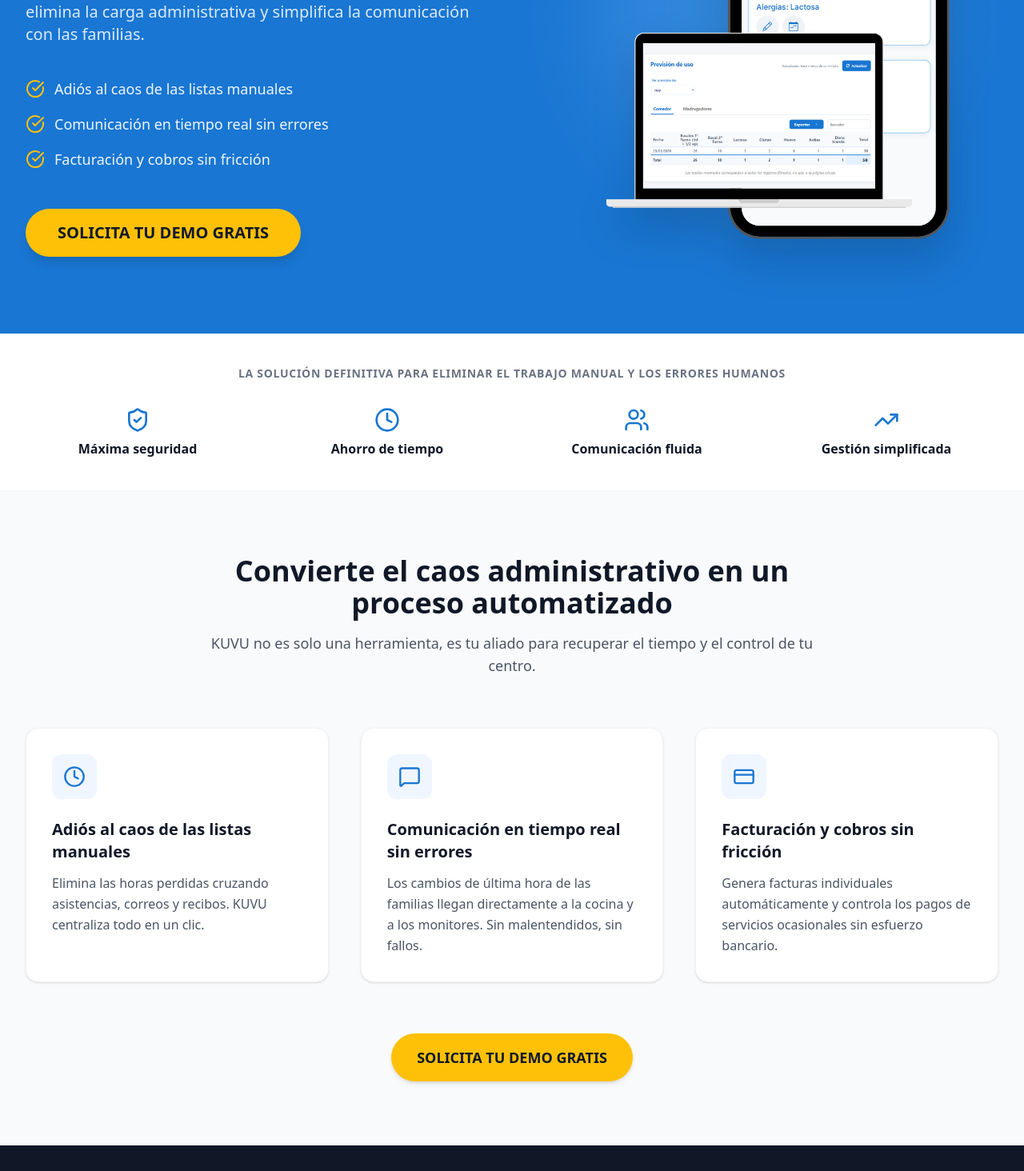
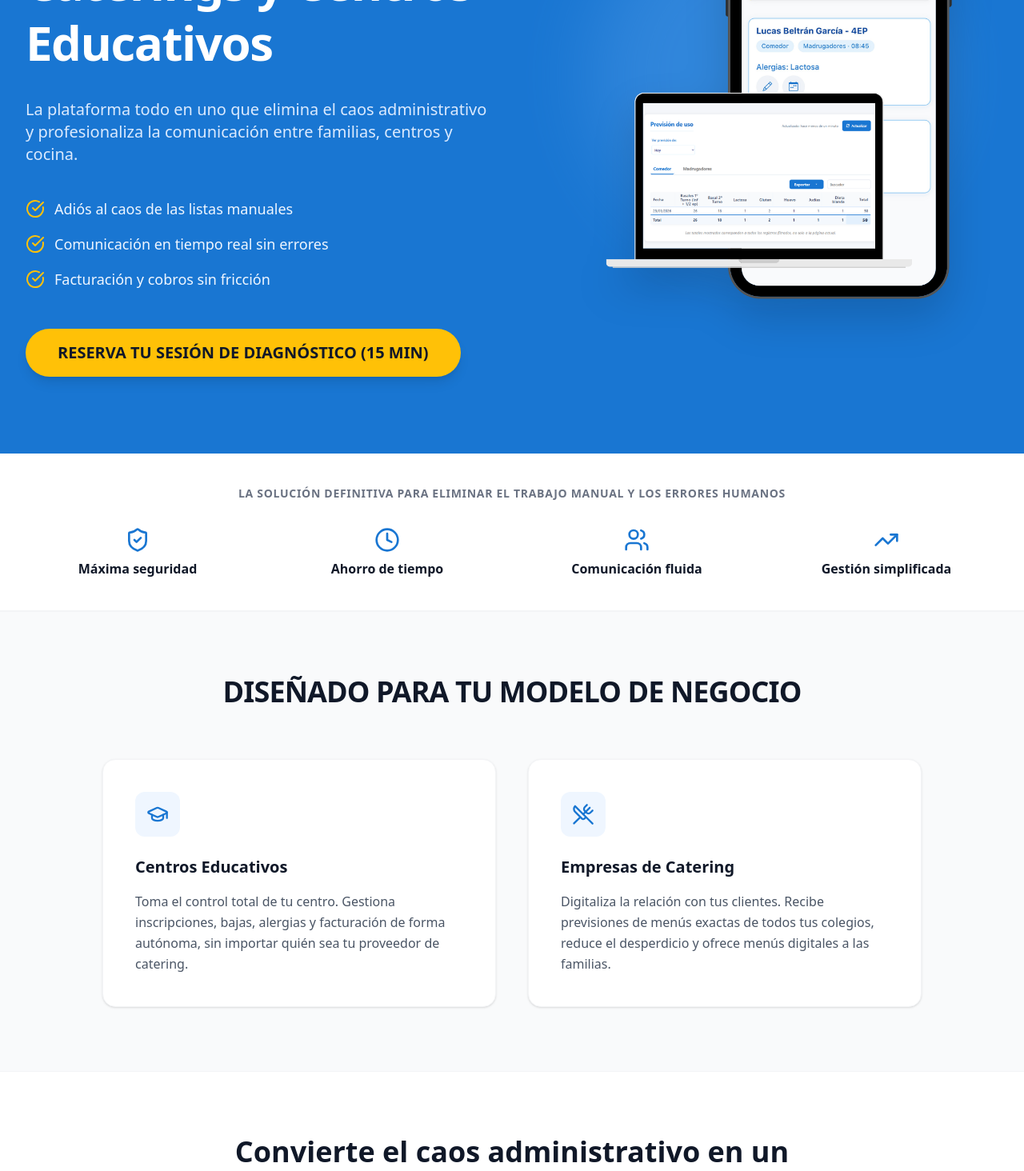
Before and after one commit to andreacb1995/kuvu-landing-page, a React (Vite) app: page / in a window 1280 px wide. Shown: the part 460-1924 px from the top of the page at 80% size. Built offline with nearby package versions, Linux system fonts and the light colour scheme; no server answers.

Commit message:
cambios copy

```diff
--- a/src/App.tsx
+++ b/src/App.tsx
@@ -4,7 +4,18 @@
  */
 
 import { useState, useEffect, useRef, type FormEvent } from 'react';
-import { CheckCircle, Clock, MessageSquare, CreditCard, Star, ShieldCheck, TrendingUp, Users } from 'lucide-react';
+import {
+  CheckCircle,
+  Clock,
+  MessageSquare,
+  Star,
+  ShieldCheck,
+  TrendingUp,
+  Users,
+  GraduationCap,
+  UtensilsCrossed,
+  Smartphone,
+} from 'lucide-react';
 
 const WHATSAPP_LINK = "https://wa.me/34621038812?text=Hola%20Kuvu,%20nos%20gustar%C3%ADa%20recibir%20informaci%C3%B3n%20sobre%20la%20plataforma%20para%20nuestro%20centro%20educativo.";
 
@@ -194,10 +205,10 @@ export default function App() {
             {/* Left Column */}
             <div className="space-y-8">
               <h1 className="text-4xl sm:text-5xl lg:text-6xl font-extrabold tracking-tight leading-tight">
-                TOMA EL CONTROL DE TU CENTRO CON KUVU
+                Software de Gestión Integral para Comedores, Caterings y Centros Educativos
               </h1>
               <p className="text-lg sm:text-xl text-blue-100 max-w-2xl">
-                La plataforma todo en uno para centros educativos que elimina la carga administrativa y simplifica la comunicación con las familias.
+                La plataforma todo en uno que elimina el caos administrativo y profesionaliza la comunicación entre familias, centros y cocina.
               </p>
 
               {/* Quick Benefits */}
@@ -225,7 +236,7 @@ export default function App() {
                   rel="noopener noreferrer"
                   className="block sm:inline-block w-full sm:w-auto text-center bg-[#ffc107] text-gray-900 font-bold text-lg sm:text-xl py-4 px-8 sm:px-10 rounded-full hover:bg-yellow-400 transition-colors shadow-lg hover:shadow-xl transform hover:-translate-y-1"
                 >
-                  SOLICITA TU DEMO GRATIS
+                  RESERVA TU SESIÓN DE DIAGNÓSTICO (15 MIN)
                 </a>
               </div>
             </div>
@@ -236,7 +247,7 @@ export default function App() {
               <div className="absolute inset-0 bg-blue-300 blur-3xl rounded-full opacity-20 transform scale-75"></div>
               <img
                 src="/mockups-colegios.png"
-                alt="Plataforma KUVU en dispositivos"
+                alt="Kuvu: software de gestión para comedores escolares, caterings y centros educativos"
                 className="relative z-10 object-contain w-full max-w-md lg:max-w-none max-h-[400px] sm:max-h-[500px] lg:max-h-[600px] drop-shadow-2xl hover:scale-105 transition-transform duration-700 ease-out"
               />
             </div>
@@ -271,8 +282,37 @@ export default function App() {
         </div>
       </section>
 
+      {/* Modelo de negocio: centros vs catering */}
+      <section className="py-20 bg-gray-50 border-t border-gray-100">
+        <div className="max-w-7xl mx-auto px-4 sm:px-6 lg:px-8">
+          <h2 className="text-2xl sm:text-3xl md:text-4xl font-bold text-gray-900 text-center mb-12 md:mb-16 tracking-tight">
+            DISEÑADO PARA TU MODELO DE NEGOCIO
+          </h2>
+          <div className="grid grid-cols-1 md:grid-cols-2 gap-10 max-w-5xl mx-auto">
+            <div className="bg-white p-8 md:p-10 rounded-2xl shadow-sm border border-gray-100 hover:shadow-md transition-shadow">
+              <div className="w-14 h-14 bg-blue-50 rounded-xl flex items-center justify-center mb-6">
+                <GraduationCap className="w-7 h-7 text-[#1976d2]" />
+              </div>
+              <h3 className="text-xl font-bold text-gray-900 mb-4">Centros Educativos</h3>
+              <p className="text-gray-600 leading-relaxed">
+                Toma el control total de tu centro. Gestiona inscripciones, bajas, alergias y facturación de forma autónoma, sin importar quién sea tu proveedor de catering.
+              </p>
+            </div>
+            <div className="bg-white p-8 md:p-10 rounded-2xl shadow-sm border border-gray-100 hover:shadow-md transition-shadow">
+              <div className="w-14 h-14 bg-blue-50 rounded-xl flex items-center justify-center mb-6">
+                <UtensilsCrossed className="w-7 h-7 text-[#1976d2]" />
+              </div>
+              <h3 className="text-xl font-bold text-gray-900 mb-4">Empresas de Catering</h3>
+              <p className="text-gray-600 leading-relaxed">
+                Digitaliza la relación con tus clientes. Recibe previsiones de menús exactas de todos tus colegios, reduce el desperdicio y ofrece menús digitales a las familias.
+              </p>
+            </div>
+          </div>
+        </div>
+      </section>
+
       {/* Benefits Section */}
-      <section className="py-20 bg-gray-50">
+      <section className="py-20 bg-white border-t border-gray-100">
         <div className="max-w-7xl mx-auto px-4 sm:px-6 lg:px-8">
           <div className="text-center max-w-3xl mx-auto mb-16">
             <h2 className="text-3xl md:text-4xl font-bold text-gray-900 mb-4">
@@ -289,9 +329,9 @@ export default function App() {
               <div className="w-14 h-14 bg-blue-50 rounded-xl flex items-center justify-center mb-6">
                 <Clock className="w-7 h-7 text-[#1976d2]" />
               </div>
-              <h3 className="text-xl font-bold text-gray-900 mb-3">Adiós al caos de las listas manuales</h3>
+              <h3 className="text-xl font-bold text-gray-900 mb-3">Administración y Facturación</h3>
               <p className="text-gray-600 leading-relaxed">
-                Elimina las horas perdidas cruzando asistencias, correos y recibos. KUVU centraliza todo en un clic.
+                Genera facturas PDF basadas en el uso real. Controla pagos de comedor, madrugadores y extraescolares sin errores manuales.
               </p>
             </div>
 
@@ -300,20 +340,20 @@ export default function App() {
               <div className="w-14 h-14 bg-blue-50 rounded-xl flex items-center justify-center mb-6">
                 <MessageSquare className="w-7 h-7 text-[#1976d2]" />
               </div>
-              <h3 className="text-xl font-bold text-gray-900 mb-3">Comunicación en tiempo real sin errores</h3>
+              <h3 className="text-xl font-bold text-gray-900 mb-3">Sincronización Centro-Cocina</h3>
               <p className="text-gray-600 leading-relaxed">
-                Los cambios de última hora de las familias llegan directamente a la cocina y a los monitores. Sin malentendidos, sin fallos.
+                Los cambios de las familias llegan en tiempo real al catering. Previsión precisa para que nunca falte ni sobre comida.
               </p>
             </div>
 
             {/* Benefit 3 */}
             <div className="bg-white p-8 rounded-2xl shadow-sm border border-gray-100 hover:shadow-md transition-shadow">
               <div className="w-14 h-14 bg-blue-50 rounded-xl flex items-center justify-center mb-6">
-                <CreditCard className="w-7 h-7 text-[#1976d2]" />
+                <Smartphone className="w-7 h-7 text-[#1976d2]" />
               </div>
-              <h3 className="text-xl font-bold text-gray-900 mb-3">Facturación y cobros sin fricción</h3>
+              <h3 className="text-xl font-bold text-gray-900 mb-3">App para Familias</h3>
               <p className="text-gray-600 leading-relaxed">
-                Genera facturas individuales automáticamente y controla los pagos de servicios ocasionales sin esfuerzo bancario.
+                Ofrece tranquilidad y agilidad. Los padres gestionan ausencias, consultan menús y reciben avisos desde su móvil.
               </p>
             </div>
           </div>
@@ -325,7 +365,7 @@ export default function App() {
               rel="noopener noreferrer"
               className="inline-block bg-[#ffc107] text-gray-900 font-bold text-lg py-4 px-8 rounded-full hover:bg-yellow-400 transition-colors shadow-md hover:shadow-lg transform hover:-translate-y-1"
             >
-              SOLICITA TU DEMO GRATIS
+              RESERVA TU SESIÓN DE DIAGNÓSTICO (15 MIN)
             </a>
           </div>
         </div>
@@ -403,7 +443,7 @@ export default function App() {
             ¿Listo para dejar atrás el caos administrativo?
           </h2>
           <p className="text-lg sm:text-xl text-gray-400 mb-10 max-w-2xl mx-auto">
-            Da el paso definitivo para automatizar la gestión de tu centro y mejorar la comunicación con las familias.
+            En solo 15 minutos te mostraremos cómo Kuvu puede ayudarte a recuperar el control de tu tiempo y profesionalizar tu gestión.
           </p>
           <a
             href={WHATSAPP_LINK}
@@ -411,7 +451,7 @@ export default function App() {
             rel="noopener noreferrer"
             className="block sm:inline-block w-full sm:w-auto text-center bg-[#ffc107] text-gray-900 font-bold text-lg sm:text-xl py-4 sm:py-5 px-8 sm:px-10 rounded-full hover:bg-yellow-400 transition-colors shadow-lg hover:shadow-xl transform hover:-translate-y-1"
           >
-            SOLICITA TU DEMO GRATIS
+            RESERVA TU SESIÓN DE DIAGNÓSTICO (15 MIN)
           </a>
         </div>
       </section>
```
